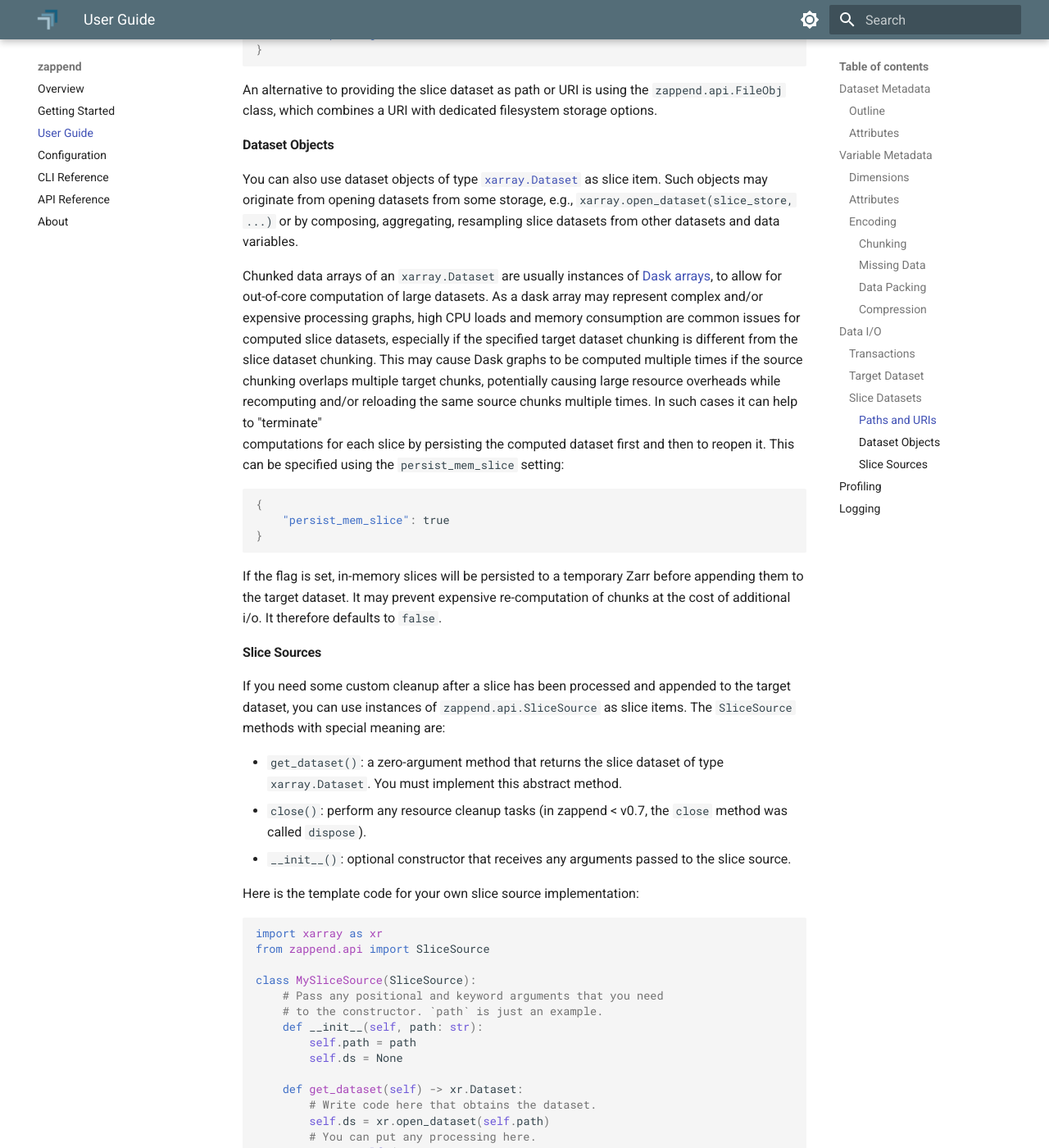
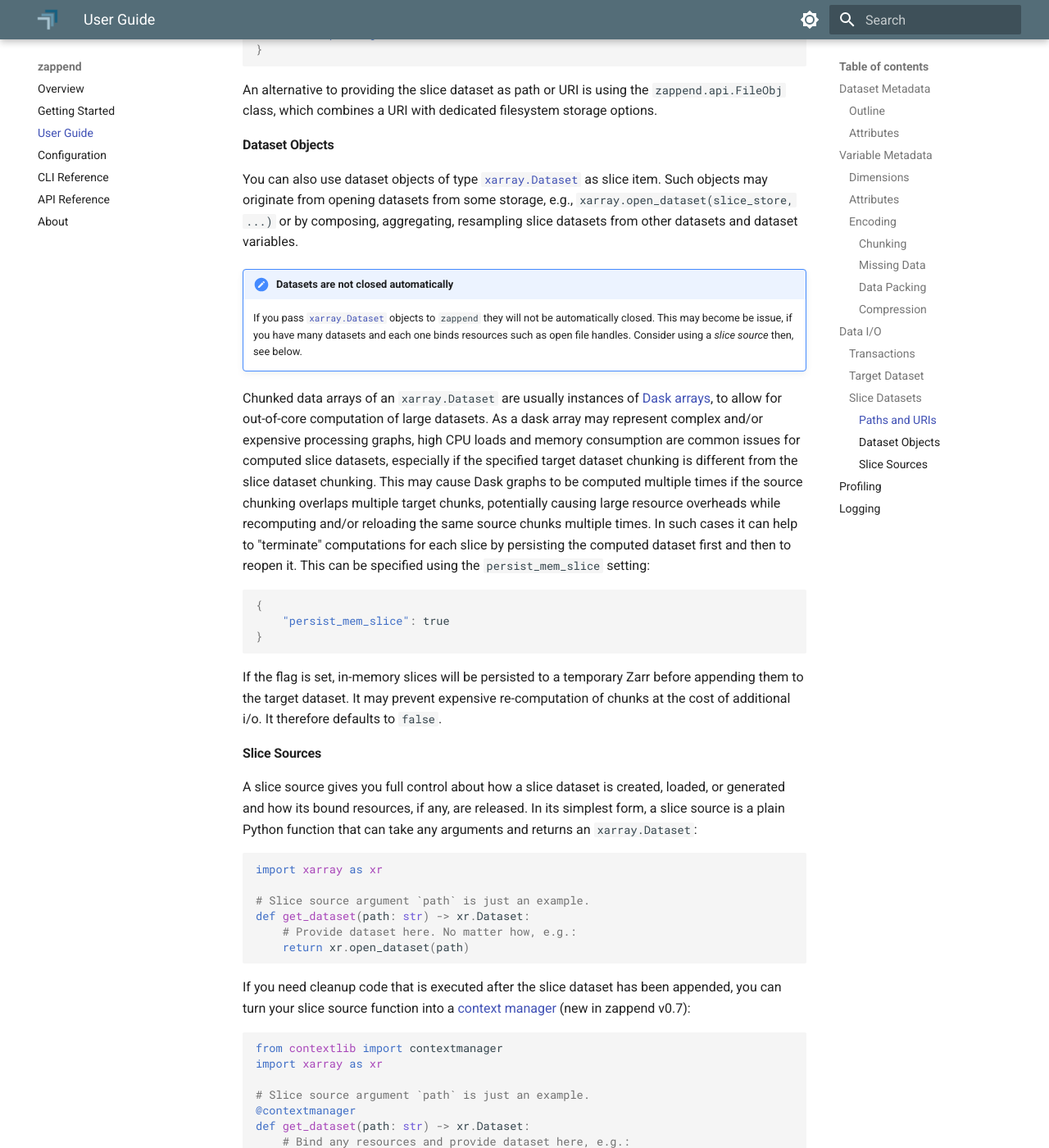
Before and after one commit to bcdev/zappend, an MkDocs documentation site: the page built from docs/guide.md, in a window 1280 px wide and 1400 px high, scrolled down 12966 px. Shown: the whole window at 82% size. Built offline with MkDocs 1.6.1 and Material for MkDocs 9.7.7, drawn with Linux system fonts in a browser that asks for light colours; some of the changed text lies outside the part shown.

Commit message:
docs update

````diff
--- a/docs/guide.md
+++ b/docs/guide.md
@@ -666,7 +666,13 @@ You can also use dataset objects of type
 [`xarray.Dataset`](https://docs.xarray.dev/en/stable/generated/xarray.Dataset.html)
 as slice item. Such objects may originate from opening datasets from some storage, e.g.,
 `xarray.open_dataset(slice_store, ...)` or by composing, aggregating, resampling
-slice datasets from other datasets and data variables.
+slice datasets from other datasets and dataset variables.
+
+!!! note "Datasets are not closed automatically"
+    If you pass [`xarray.Dataset`](https://docs.xarray.dev/en/stable/generated/xarray.Dataset.html) objects to `zappend` they will not be
+    automatically closed. This may become be issue, if you have many datasets
+    and each one binds resources such as open file handles. Consider using a
+    _slice source_ then, see below.
 
 Chunked data arrays of an `xarray.Dataset` are usually instances of
 [Dask arrays](https://docs.dask.org/en/stable/array.html), to allow for out-of-core
@@ -676,9 +682,9 @@ for computed slice datasets, especially if the specified target dataset chunking
 different from the slice dataset chunking. This may cause Dask graphs to be
 computed multiple times if the source chunking overlaps multiple target chunks,
 potentially causing large resource overheads while recomputing and/or reloading the same
-source chunks multiple times. In such cases it can help to "terminate"
-computations for each slice by persisting the computed dataset first and then to
-reopen it. This can be specified using the `persist_mem_slice` setting:
+source chunks multiple times. In such cases it can help to "terminate" computations for
+each slice by persisting the computed dataset first and then to reopen it. This can be
+specified using the `persist_mem_slice` setting:
 
 ```json
 {
@@ -692,48 +698,78 @@ at the cost of additional i/o. It therefore defaults to `false`.
 
 #### Slice Sources
 
-If you need some custom cleanup after a slice has been processed and appended to the
-target dataset, you can use instances of `zappend.api.SliceSource` as slice items.
-The `SliceSource` methods with special meaning are:
+A slice source gives you full control about how a slice dataset is created, loaded,
+or generated and how its bound resources, if any, are released. In its simplest form,
+a slice source is a plain Python function that can take any arguments and returns
+an `xarray.Dataset`:
+
+```python
+import xarray as xr
+
+# Slice source argument `path` is just an example.
+def get_dataset(path: str) -> xr.Dataset:
+    # Provide dataset here. No matter how, e.g.:
+    return xr.open_dataset(path)
+```
+
+If you need cleanup code that is executed after the slice dataset has been appended,
+you can turn your slice source function into a [context manager](https://docs.python.org/3/library/contextlib.html)
+(new in zappend v0.7):
+
+```python
+from contextlib import contextmanager
+import xarray as xr
+
+# Slice source argument `path` is just an example.
+@contextmanager
+def get_dataset(path: str) -> xr.Dataset:
+    # Bind any resources and provide dataset here, e.g.:
+    dataset = xr.open_dataset(path)
+    try:
+        # Yield (not return!) the dataset
+        yield dataset
+    finally:
+        # Cleanup code here, release any bound resources, e.g.:
+        dataset.close()
+```
+
+You can also implement your slice source as a class derived from the abstract
+`zappend.api.SliceSource` class. Its interface methods are:
 
 * `get_dataset()`: a zero-argument method that returns the slice dataset of type
   `xarray.Dataset`. You must implement this abstract method.
-* `close()`: perform any resource cleanup tasks
+* `close()`: Optional method. Put your cleanup code here.
   (in zappend < v0.7, the `close` method was called `dispose`).
-* `__init__()`: optional constructor that receives any arguments passed to the
-  slice source.
 
-Here is the template code for your own slice source implementation:
 
 ```python
 import xarray as xr
 from zappend.api import SliceSource
 
 class MySliceSource(SliceSource):
-    # Pass any positional and keyword arguments that you need
-    # to the constructor. `path` is just an example.
+    # Slice source argument `path` is just an example.
     def __init__(self, path: str):
         self.path = path
-        self.ds = None
+        self.dataset = None
 
     def get_dataset(self) -> xr.Dataset:
-        # Write code here that obtains the dataset.
-        self.ds = xr.open_dataset(self.path)
-        # You can put any processing here.
-        return self.ds
+        # Bind any resources and provide dataset here, e.g.:
+        self.dataset = xr.open_dataset(self.path)
+        return self.dataset
 
     def close(self):
-        # Write code here that performs cleanup.
-        if self.ds is not None:
-            self.ds.close()
-            self.ds = None
+        # Cleanup code here, release any bound resources, e.g.:
+        if self.dataset is not None:
+            self.dataset.close()
 ```
 
-Instead of providing instances of `SliceSource` as slice items, it is often
-easier to pass your `SliceSource` class and let `zappend` pass the slice item as
-arguments(s) to your `SliceSource`'s constructor. This can be achieved using the
-the `slice_source` configuration setting. If you need to access configuration
-settings, it is even required to use the `slice_source` setting.
+You may prefer implementing a class because your slice source is complex and you want
+to split its logic into separate methods. You may also just prefer classes as a matter
+of your personal taste. Another advantage of using a class is that you can pass
+instances of it as slice items to the `zappend` function without further configuration.
+However, the intended use of a slice source is to configure it by specifying the
+`slice_source` setting. In a JSON or YAML configuration file it specifies the fully
+qualified name of the slice source function or class:
 
 ```json
 {
@@ -741,12 +777,16 @@ settings, it is even required to use the `slice_source` setting.
 }
 ```
 
-The `slice_source` setting can actually be **any Python function** that returns a
-valid slice item as described above such as a file path or URI, or
-an `xarray.Dataset`.
+If you use the `zappend` function, you can pass the function or class directly:
 
-If a slice source is configured, each slice item passed to `zappend` is passed as
-argument to your slice source.
+```python
+zappend(["slice-1.nc", "slice-2.nc", "slice-3.nc"],
+        target_dir="target.zarr",
+        slice_source=MySliceSource)
+```
+
+If the slice source setting is used, each slice item passed to `zappend` is passed as
+argument(s) to your slice source.
 
 * Slices passed to the `zappend` CLI command become slice source arguments
   of type `str`.
@@ -765,11 +805,25 @@ You can also pass extra keyword arguments to your slice source using the
 every slice source invocation. Keyword arguments passed as slice items with same name
 as in `slice_source_kwargs` take precedence.
 
-In addition, your slice source function or class constructor specified by
-`slice_source` may define a 1st positional argument or keyword argument
-named `ctx`, which will receive the current processing context of type
-`zappend.api.Context`. This can be useful if you need to read configuration
-settings.
+Slice arguments are passed to your slice source for every slice. If your slice source
+has many parameters that stay the same for all slices you may prefer providing
+parameters as settings in the configuration. This can be achieved using the `extra`
+setting:
+
+```json
+{
+    "extra": {
+        "quantiles": [0.1, 0.5, 0.9],
+        "use_threshold": true,
+        "filter": "gauss"
+    }
+}
+```
+
+To access the settings in `extra` your slice source function or class constructor
+must define a special argument named `ctx`. It must be a 1st positional argument or
+a keyword argument. The argument `ctx` is the current processing context of type
+`zappend.api.Context` that also contains the configuration.
 
 Here is a more advanced example of a slice source that opens datasets from a given
 file path and averages the values along the time dimension:
@@ -777,74 +831,43 @@ file path and averages the values along the time dimension:
 ```python
 import numpy as np
 import xarray as xr
+from zappend.api import Context
 from zappend.api import SliceSource
 from zappend.api import zappend
 
-def get_mean_time(slice_ds: xr.Dataset) -> xr.DataArray:
-    time = slice_ds.time
-    t0 = time[0]
-    dt = time[-1] - t0
-    return xr.DataArray(np.array([t0 + dt / 2],
-                                 dtype=slice_ds.time.dtype),
-                        dims="time")
-
-def get_mean_slice(slice_ds: xr.Dataset) -> xr.Dataset:
-    mean_slice_ds = slice_ds.mean("time")
-    # Re-introduce time dimension of size one
-    mean_slice_ds = mean_slice_ds.expand_dims("time", axis=0)
-    mean_slice_ds.coords["time"] = get_mean_time(slice_ds)
-    return mean_slice_ds
-
 class MySliceSource(SliceSource):
-    def __init__(self, slice_path):
+    def __init__(self, ctx: Context, slice_path: str):
+        self.quantiles = ctx.config.extra.get("quantiles", [0.5])
         self.slice_path = slice_path
         self.ds = None
 
     def get_dataset(self):
         self.ds = xr.open_dataset(self.slice_path)
-        return get_mean_slice(self.ds)
+        return self.get_agg_slice(self.ds)
 
     def close(self):
         if self.ds is not None:
             self.ds.close()
-            self.ds = None
+
+    def get_agg_slice(self, slice_ds: xr.Dataset) -> xr.Dataset:
+        agg_slice_ds = slice_ds.quantile(self.quantiles, dim="time")
+        # Re-introduce time dimension of size one
+        agg_slice_ds = agg_slice_ds.expand_dims("time", axis=0)
+        agg_slice_ds.coords["time"] = self.get_mean_time(slice_ds)
+        return agg_slice_ds
+
+    @classmethod
+    def get_mean_time(cls, slice_ds: xr.Dataset) -> xr.DataArray:
+        time = slice_ds.time
+        t0 = time[0]
+        dt = time[-1] - t0
+        return xr.DataArray(np.array([t0 + dt / 2],
+                                     dtype=slice_ds.time.dtype),
+                            dims="time")
 
 zappend(["slice-1.nc", "slice-2.nc", "slice-3.nc"],
         target_dir="target.zarr",
         slice_source=MySliceSource)
-```
-
-Since zappend 0.7, a slice source can also be written as a Python
-[context manager](https://docs.python.org/3/library/contextlib.html),
-which allows you implementing the `get_dataset()` and `close()`
-methods in one single function, instead of a class. Here is the above example
-written as context manager.
-
-```python
-from contextlib import contextmanager
-import numpy as np
-import xarray as xr
-from zappend.api import zappend
-
-# Same as above here
-
-@contextmanager
-def get_slice_dataset(slice_path):
-    # allocate resources here
-    ds = xr.open_dataset(slice_path)
-    mean_ds = get_mean_slice(ds)
-    try:
-        # yield (!) the slice dataset
-        # so it can be appended
-        yield mean_ds
-    finally:
-        # after slice dataset has been appended
-        # release resources here
-        ds.close()
-
-zappend(["slice-1.nc", "slice-2.nc", "slice-3.nc"],
-        target_dir="target.zarr",
-        slice_source=get_slice_dataset)
 ```
 
 ## Profiling
````
Also changed, not shown: 2 other files.
